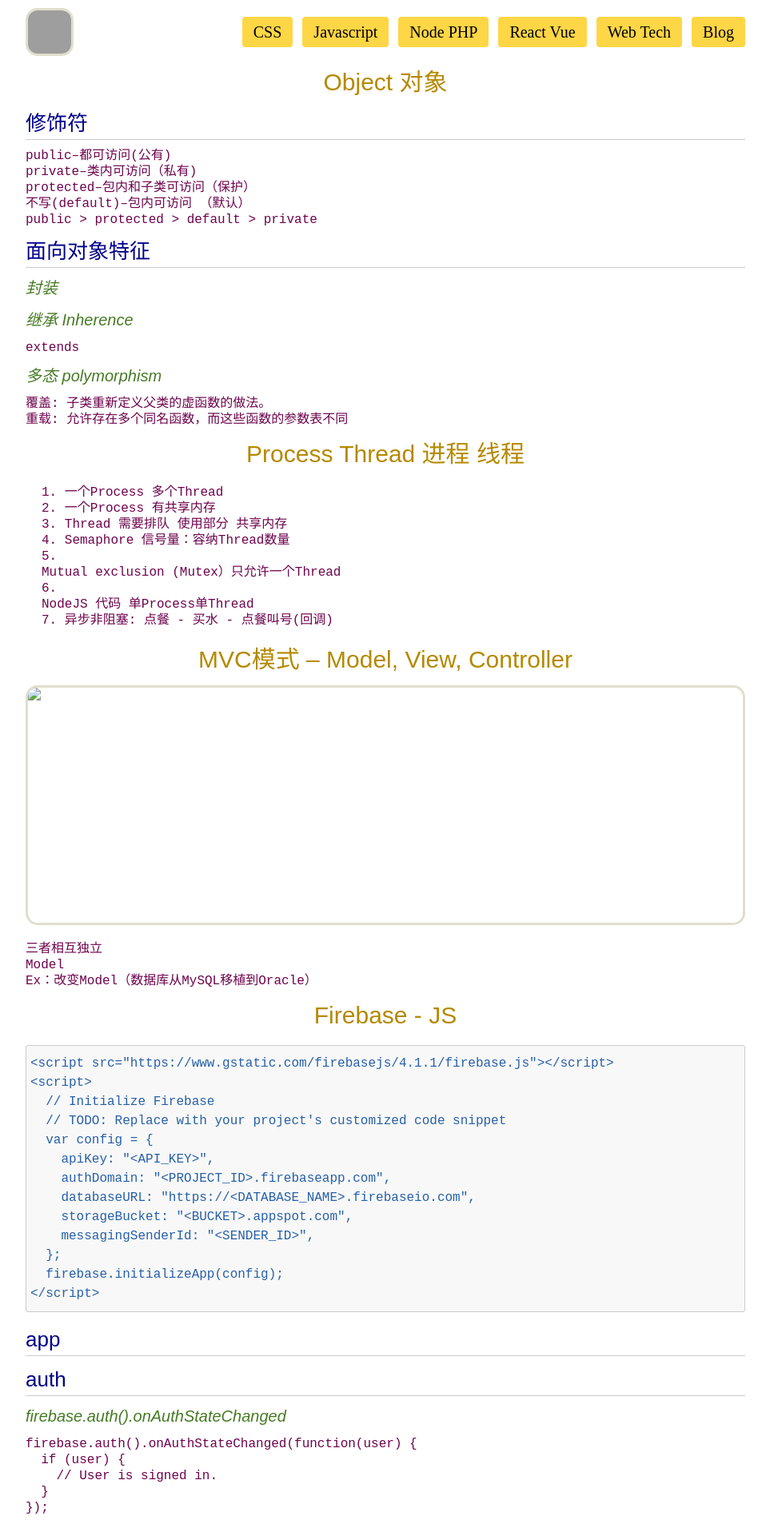
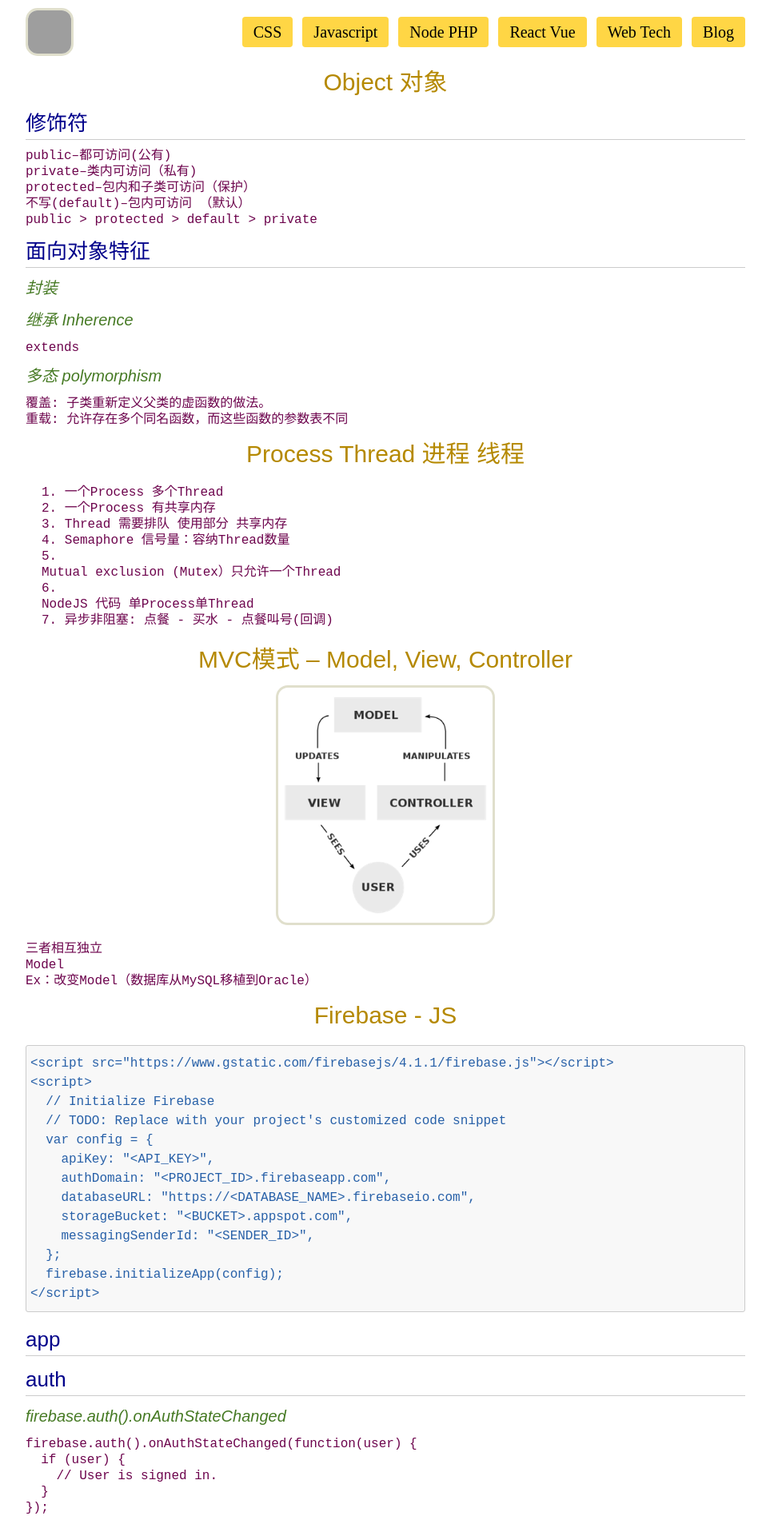
Before and after one commit to rfd3344a/rfd3344.github.io, a Jekyll site: the page built from notes/Web_Tech.md, in a window 1280 px wide. Shown: the top 1911 px of the page at 80% size, without its empty margins (158-1121 px from the left). Built offline with Jekyll 4.4.1, drawn with Linux system fonts in a browser that asks for light colours; some web fonts are replaced; our own code applies the rules of GitHub Pages for plain Markdown files; grey boxes are pictures that could not be loaded.

Commit message:
Update Web_Tech.md

```diff
--- a/notes/Web_Tech.md
+++ b/notes/Web_Tech.md
@@ -32,7 +32,7 @@ extends
 
 
 # MVC模式 – Model, View, Controller
-<img src="zPhoto/MVC_mode.png" height="300px" />
+<img src="../zPhoto/MVC_mode.png" height="300px" />
 三者相互独立
 Model
 Ex：改变Model（数据库从MySQL移植到Oracle）
```
